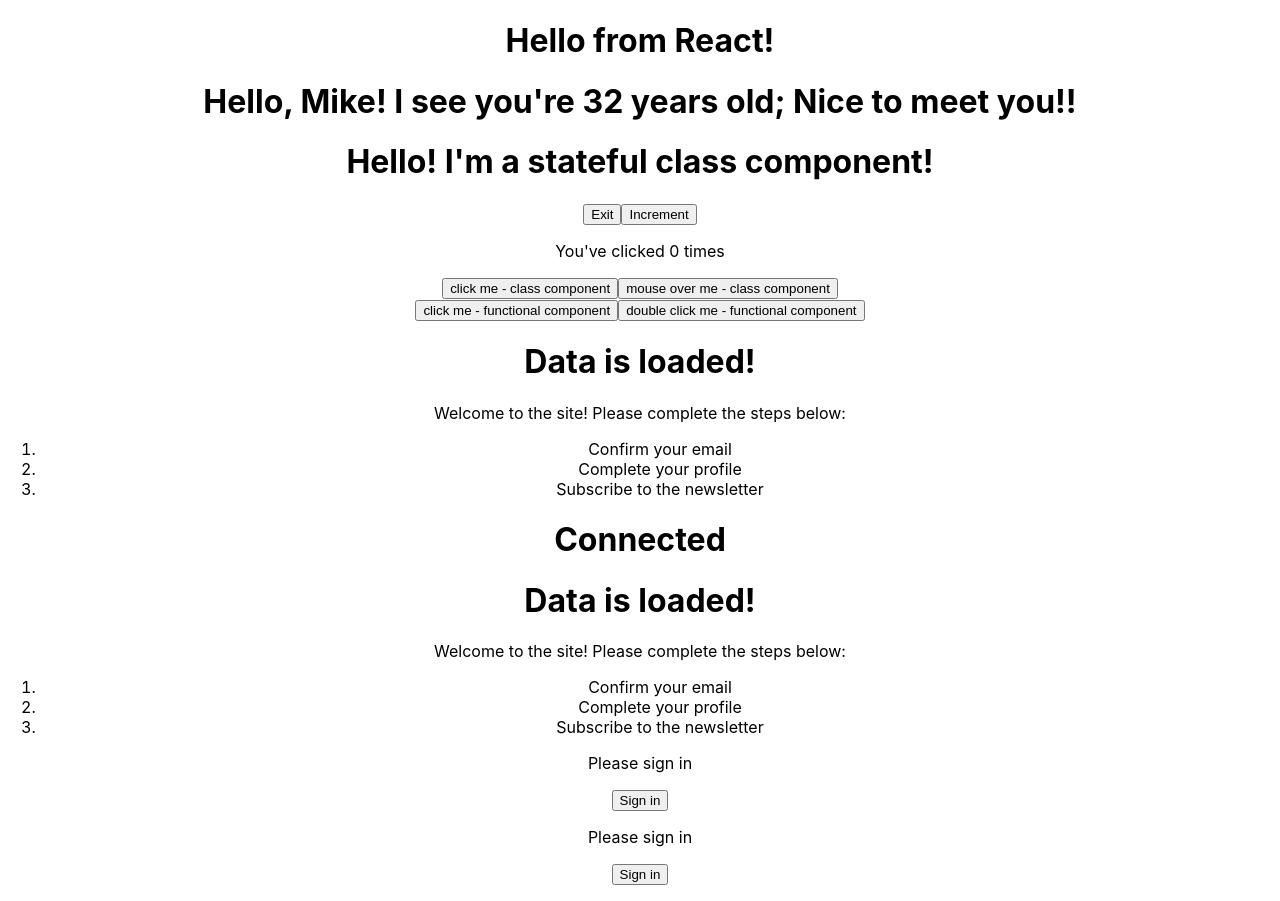
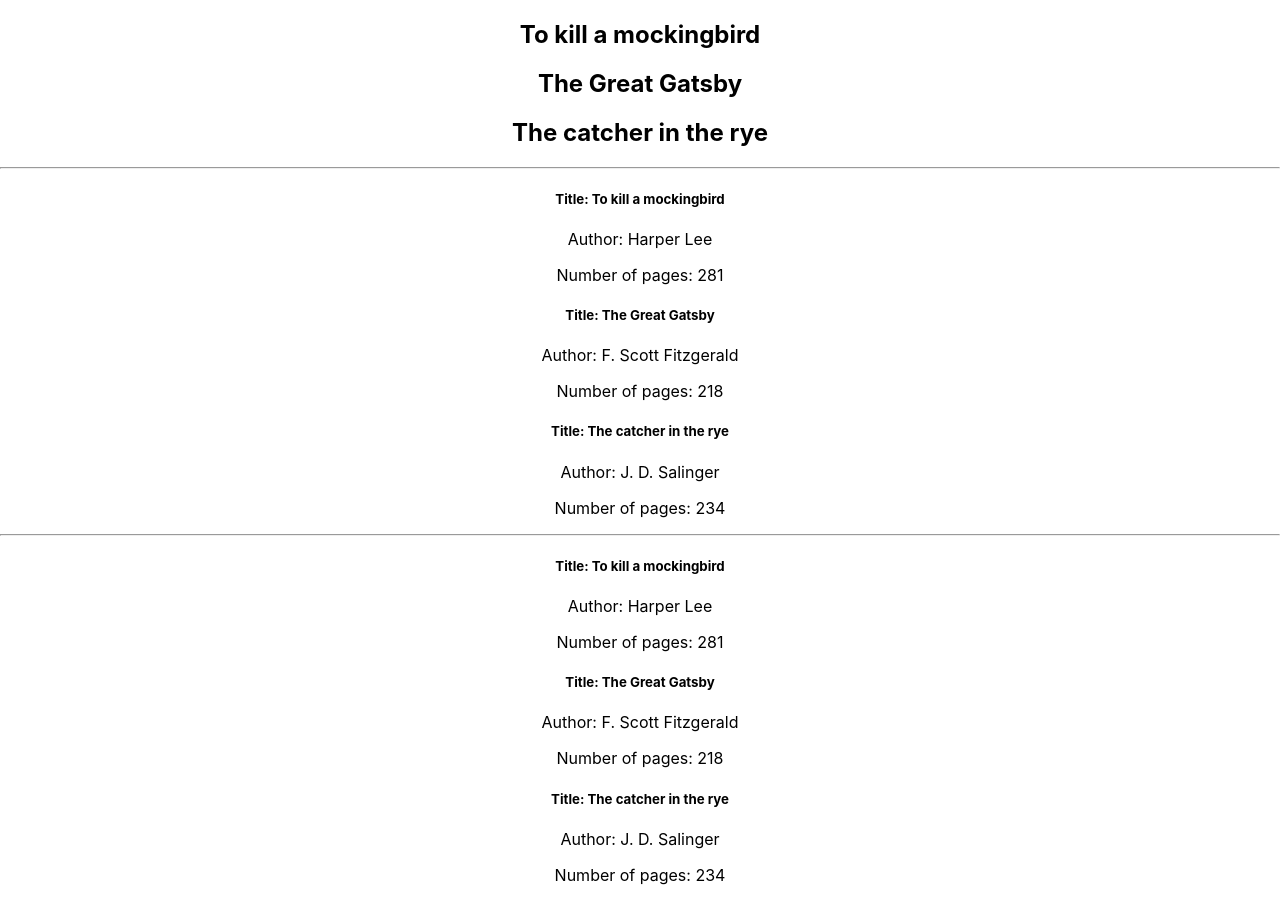
Before and after one commit to csilfverskiold/gitpod-react, a React (Create React App) app in the folder my-app/: page / in a window 1280 px wide. Built offline with nearby package versions, Linux system fonts and the light colour scheme.

Commit message:
Add RenderlingLists component

```diff
--- a/my-app/src/App.js
+++ b/my-app/src/App.js
@@ -10,13 +10,14 @@
 import NestingComponents from './components/NestingComponents';
 import MethodsAsPropsChild from './components/MethodsAsPropsChild';
 import MethodsAsPropsParent from './components/MethodsAsPropsParent';
+import RenderingLists from './components/RenderingLists';
 
 // 4. Use functional/class component
 // 5.0 Pass in prop (name, greeting, age) as JSX
 function App() {
   return (
     <div className="App">
-      <FunctionalGreeting />
+      {/* <FunctionalGreeting />
       <FunctionalGreetingWithProps name="Mike!" greeting="Nice to meet you!!" age="32"/>
       <StatefulGreeting greeting="I'm a stateful class component!" name="Mike!" />
       <EventsClass />
@@ -25,7 +26,8 @@
       <ConditionalRenderingFunctional connected = {true}/>
       <NestingComponents />
       <MethodsAsPropsChild />
-      <MethodsAsPropsParent />
+      <MethodsAsPropsParent /> */}
+      <RenderingLists />
     </div>
   );
 }
--- /dev/null
+++ b/my-app/src/components/Book.js
@@ -0,0 +1,14 @@
+import React from 'react'
+
+function Book(props) {
+    const book = props.book
+    return (
+        <div>
+            <h5>Title: {book.title}</h5>
+            <p>Author: {book.author}</p>
+            <p>Number of pages: {book.pages}</p>
+        </div>
+    )
+}
+
+export default Book
--- /dev/null
+++ b/my-app/src/components/RenderingLists.js
@@ -0,0 +1,72 @@
+// Rendering Lists in React
+
+import React from 'react'
+import Book from './Book'
+
+function RenderingLists() {
+    // Create an array of books
+    const bookList = [
+        "To kill a mockingbird",
+        "The Great Gatsby",
+        "The catcher in the rye"
+
+    ]
+
+    const books = [
+        {
+            title: "To kill a mockingbird",
+            author: "Harper Lee",
+            pages: 281
+        },
+        {
+            title: "The Great Gatsby",
+            author: "F. Scott Fitzgerald",
+            pages: 218
+        },
+        {
+            title: "The catcher in the rye",
+            author: "J. D. Salinger",
+            pages: 234
+        },
+
+    ]
+    return (
+        // Return statement
+        // How to render items from an array
+        <div>
+            {bookList.map(book => {
+                return <h2>{book}</h2>
+            })}
+        <hr />
+        {
+        // How to render render arrays of object with multiple properties
+            books.map(book => {
+                return (
+                <div>
+                    <h5>Title: {book.title}</h5>
+                    <p>Author: {book.author}</p>
+                    <p>Number of pages: {book.pages}</p>
+                </div>
+                )
+            })
+        }
+        <hr />
+        {
+        // How to render React components by passing array objects as props
+            books.map(book => {
+                return <Book book={book} />
+            })
+        }
+        </div>
+    )
+}
+
+export default RenderingLists
+
+// Return statement: " I'll create a new arrow function that takes a book as a parameter, and returns
+// an H2 element containing the book. Now I can save the file and see each book rendered in the UI.
+// So what is happening here, is the map method is iterating over each book in the booklist, and
+// returning each book wrapped up in an h2 element. This is functionally identical to the for loops
+// you’re familiar with from vanilla JavaScript."
+
+// "map() is like a for loop but cooler. Don't be repetetive and use copy/paste, use map() instead."
```
